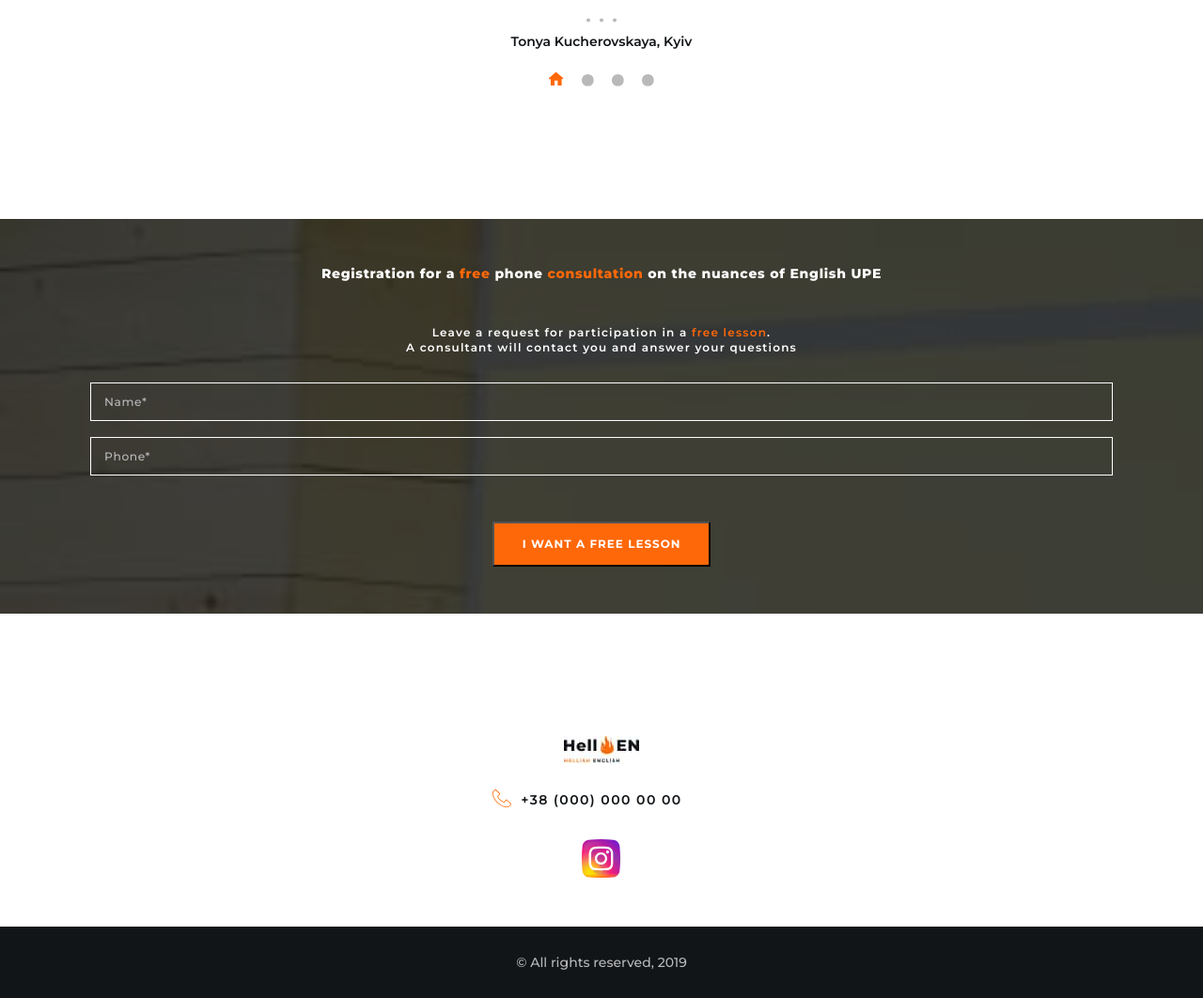
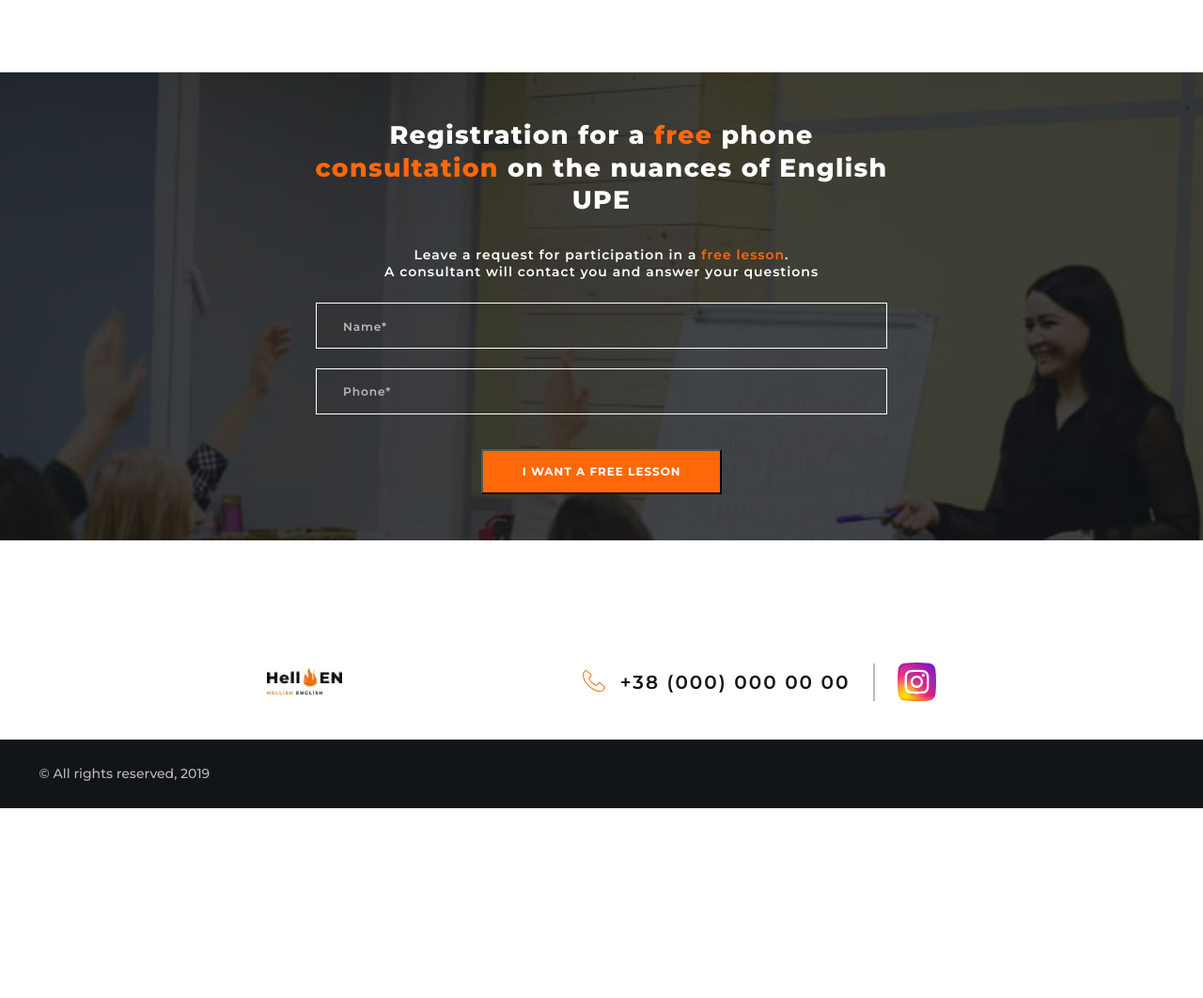
Before and after one commit to MalgorzataMarczynska/Hellen_website, a website built with Parcel: page src/index.html in a window 1280 px wide. Shown: the part 5920-6982 px from the top of the page at 94% size. After the commit the page ends 6780 px from the top, so only its background shows below. Built offline with nearby package versions, Linux system fonts and the light colour scheme.

Commit message:
tablet version without review

```diff
--- a/src/partials/footer.html
+++ b/src/partials/footer.html
@@ -2,13 +2,26 @@
   <div class="container">
     <footer class="footer">
       <h2 class="footer__title">Contact us</h2>
+      <div class="footer__data">
       <div class="footer__logo">
+        <picture>
+          <source
+              srcset="
+                ./images/logo_mobile.jpg    1x,
+                ./images/logo_2x_mobile.jpg 2x
+              "
+              media="(max-width: 767px)" />
+            <source
+              srcset="
+                ./images/logo_tablet.jpg    1x,
+                ./images/logo_tablet_2x.jpg 2x
+              "
+              media="(min-width: 768px) and (max-width:1279px)" />
         <img
           src="./images/logo_mobile.jpg"
           alt="logo"
-          width="80px"
-          height="auto"
         />
+      </picture>
       </div>
       <address class="address">
         <a id="phone" class="address__phone" href="tel:+38 (000) 000 00 00"
@@ -22,8 +35,9 @@
           ><div class="social__logo"></div>
         </a>
       </address>
+    </div>
       <div class="footer__background">
-        <span class="footer__copyright"> &#169 All rights reserved, 2019</span>
+        <span class="footer__copyright">&#169 All rights reserved, 2019</span>
       </div>
     </footer>
   </div>
--- a/src/sass/_contacts.scss
+++ b/src/sass/_contacts.scss
@@ -3,18 +3,17 @@
   flex-direction: column;
   align-items: center;
   padding: 3.1em 1.25em;
-}
-.contacts__background {
+  &__background {
     width: 100%;
     background-image: url(../images/contact_image_mobile.jpg);
     background-size: cover;
     background-repeat: no-repeat;
-}
-.contacts__background__color {
+    &__color {
       width: 100%;
       background-color: rgba(17, 21, 24, 0.8);
     }
-.contacts__title {
+  }
+  &__title {
     margin-bottom: 3.25em;
     font-size: 0.875em;
     font-weight: getFontWeight('font-extrabold');
@@ -26,7 +25,7 @@
       color: getColor('brand-color');
     }
   }
-.contacts__description {
+  &__description {
     margin-bottom: 2.5em;
     font-size: 0.75em;
     font-weight: getFontWeight('font-semibold');
@@ -38,14 +37,14 @@
       color: getColor('brand-color');
     }
   }
-.contacts__inputs {
+  &__inputs {
     display: flex;
     flex-direction: column;
     align-items: center;
     width: 100vw;
     margin-bottom: 2em;
   }
-.contacts__input {
+  &__input {
     padding: 0.8em 1em;
     margin-bottom: 1.25em;
     width: 85%;
@@ -68,9 +67,50 @@
       border-color: getColor('brand-color');
     }
   }
+}
+@media screen and (min-width: 768px) {
+  .contacts {
+    padding: 3.1em;
+    &__background {
+      width: 100%;
+      background-image: url(../images/contact_image_tablet.jpg);
+    }
+    &__title {
+      margin-bottom: 1.15em;
+      font-size: 1.675em;
+      max-width: 80%;
+    }
+    &__description {
+      margin-bottom: 1.7em;
+      font-size: 0.875em;
+      letter-spacing: 0.07em;
+      max-width: 70%;
+    }
+    &__inputs {
+      width: 50vw;
+      margin-bottom: 1em;
+    }
+    &__input {
+      padding: 1.1em 2em;
+      margin-bottom: 1.5em;
+      width: 95%;
+      font-weight: getFontWeight('font-semibold');
+      letter-spacing: 0.07em;
+      &::placeholder {
+        font-weight: getFontWeight('font-semibold');
+        letter-spacing: 0.07em;
+      }
+    }
+  }
+}
 .hero__button--contacts {
   @extend .hero__button;
   margin-right: auto;
   margin-left: auto;
   padding: 1.25em 2.5em;
 }
+@media screen and (min-width: 768px) {
+  .hero__button--contacts {
+    padding: 1.25em 3.5em;
+  }
+}
--- a/src/sass/_footer.scss
+++ b/src/sass/_footer.scss
@@ -5,18 +5,52 @@
   display: flex;
   flex-direction: column;
   align-items: center;
-}
-.footer__title {
+  &__title {
     display: none;
   }
-.footer__logo {
+  &__data {
+    display: flex;
+    flex-direction: column;
+    align-items: center;
+  }
+  &__logo {
     margin-bottom: 1.5em;
+  }
+  &__background {
+    width: 100vw;
+    display: flex;
+    justify-content: center;
+    padding: 1.5em;
+    background-color: getColor('black');
+  }
+  &__copyright {
+    font-size: 0.875em;
+    color: getColor('primary-gray');
+  }
+}
+@media screen and (min-width: 768px) {
+  .footer {
+    justify-content: center;
+    &__data {
+      flex-direction: row;
+      justify-content: space-between;
+      align-items: center;
+      margin-bottom: 2.5em;
+    }
+    &__logo {
+      margin-bottom: 0em;
+      margin-right: 18.5em;
+    }
+    &__background {
+      justify-content: flex-start;
+      padding: 1.4em 2.6em;
+    }
+  }
 }
 .address {
   @extend .footer;
   margin-bottom: 3.25em;
-}
-.address__phone {
+  &__phone {
     position: relative;
     margin-bottom: 2em;
     font-size: 0.875em;
@@ -25,7 +59,7 @@
     letter-spacing: 0.1em;
     text-decoration: none;
     color: getColor('black');
-  transition: font-size 500ms ease-in-out;
+    @include transition(font-size);
     &::before {
       content: '';
       background-image: url(../images/icons/phone.svg);
@@ -36,7 +70,7 @@
       width: 20px;
       height: 20px;
       color: getColor('brand-color');
-    transition: transform 500ms ease-in-out;
+      @include transition(transform);
     }
     &:focus,
     &:hover {
@@ -48,6 +82,32 @@
       transform: rotate(180deg);
     }
   }
+}
+@media screen and (min-width: 768px) {
+  .address {
+    display: flex;
+    flex-direction: row;
+    justify-content: flex-end;
+    margin-bottom: 0em;
+    &__phone {
+      margin-bottom: 0em;
+      padding-right: 1.2em;
+      font-size: 1.25em;
+      border-right: 0.1em solid getColor('primary-gray');
+      &::before {
+        background-size: cover;
+        top: 0.35em;
+        left: -2em;
+        width: 24px;
+        height: 24px;
+      }
+      &:focus,
+      &:hover {
+        font-size: 1.35em;
+      }
+    }
+  }
+}
 .social__logo {
   width: 2.6em;
   height: 2.6em;
@@ -57,14 +117,8 @@
   background-size: contain;
   background-repeat: no-repeat;
 }
-.footer__background {
-  width: 100vw;
-  display: flex;
-  justify-content: center;
-  padding: 1.5em;
-  background-color: getColor('black');
+@media screen and (min-width: 768px) {
+  .social__logo {
+    margin-left: 1.5em;
   }
-.footer__copyright {
-  font-size: 0.875em;
-  color: getColor('primary-gray');
 }
--- a/src/sass/_guarantee.scss
+++ b/src/sass/_guarantee.scss
@@ -2,21 +2,20 @@
   display: flex;
   flex-direction: column;
   align-items: center;
-}
-.guarantee__background {
+  &__background {
     background-color: getColor('guarantee-gray');
     width: 100vw;
   }
-.guarantee__title {
+  &__title {
     margin-bottom: 1.15em;
     font-size: 1.625em;
     font-weight: getFontWeight('font-extrabold');
     letter-spacing: 0.05em;
   }
-.guarantee__list {
+  &__list {
     padding: 1.625em;
   }
-.guarantee__item {
+  &__item {
     position: relative;
     padding-left: 2.3em;
     font-size: 0.75em;
@@ -36,8 +35,25 @@
       width: 15px;
       height: 20px;
     }
-}
-.guarantee__item:not(:last-child) {
+    &:not(:last-child) {
       padding-bottom: 1.9em;
       border-left: 0.1em dashed getColor('primary-gray');
     }
+  }
+}
+@media screen and (min-width: 768px) {
+  .guarantee {
+    &__background {
+      width: 90vw;
+    }
+    &__list {
+      padding: 1.875em 1.875em 1.875em 5em;
+    }
+    &__item {
+      line-height: 2.3;
+      &:not(:last-child) {
+        padding-bottom: 1em;
+      }
+    }
+  }
+}
--- a/src/sass/_reviews.scss
+++ b/src/sass/_reviews.scss
@@ -57,6 +57,7 @@
 
 .reviews__title {
   padding-top: 2.5em;
+  max-width: 75%;
   padding-bottom: 1.05em;
   font-size: 1.25em;
   font-weight: getFontWeight('font-extrabold');
@@ -69,7 +70,7 @@
   display: flex;
   justify-content: center;
   //height: 553px;
-  height: 70vh;
+  height: 50vh;
   width: 100%;
   margin-bottom: 1em;
 }
```
Also changed, not shown: src/images/contact_image_tablet.jpg (added), src/images/logo_tablet.jpg (added), src/images/logo_tablet_2x.jpg (added). Lines whose indentation alone changed are shown as unchanged.
